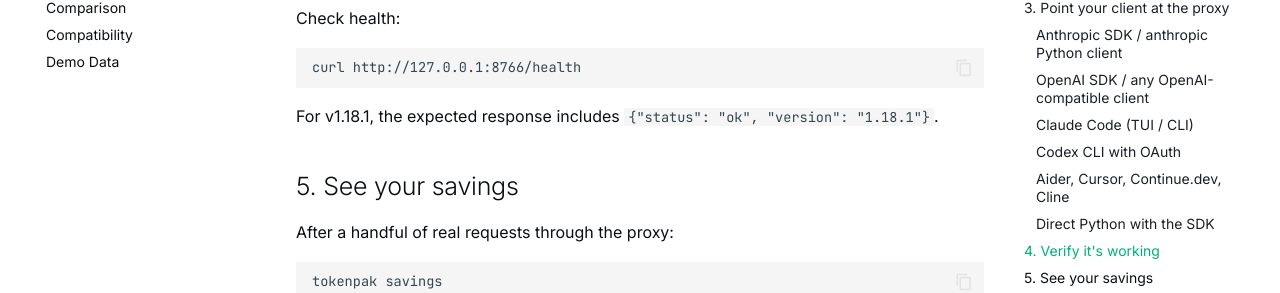
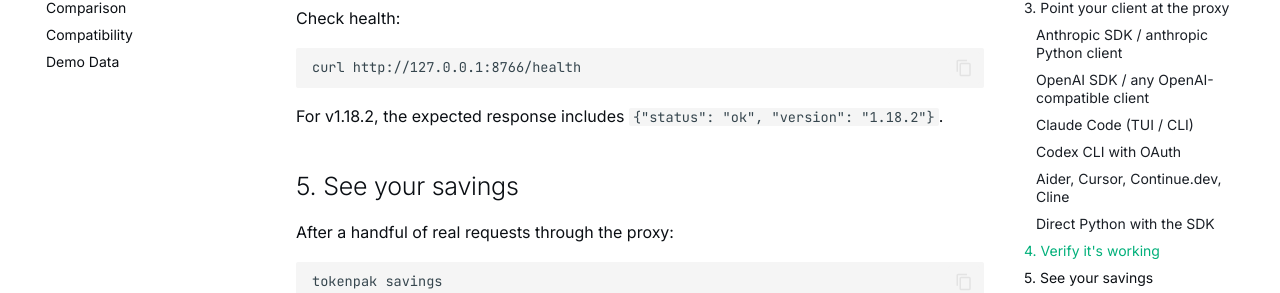
Before and after one commit to tokenpak/docs, an MkDocs documentation site: the page built from docs/QUICKSTART.md, in a window 1280 px wide and 900 px high, scrolled down 2521 px. Shown: the part 154-447 px from the top of the window. Built offline with MkDocs 1.6.1 and Material for MkDocs 9.7.7, drawn with Linux system fonts in a browser that asks for light colours; comment, search, counter and statistics services are not loaded.

````diff
--- a/docs/QUICKSTART.md
+++ b/docs/QUICKSTART.md
@@ -102,7 +102,7 @@ Check health:
 curl http://127.0.0.1:8766/health
 ```
 
-For v1.18.1, the expected response includes `{"status": "ok", "version": "1.18.1"}`.
+For v1.18.2, the expected response includes `{"status": "ok", "version": "1.18.2"}`.
 
 ## 5. See your savings
 
````
Also changed, not shown: docs/index.md (+2 -2 lines).
